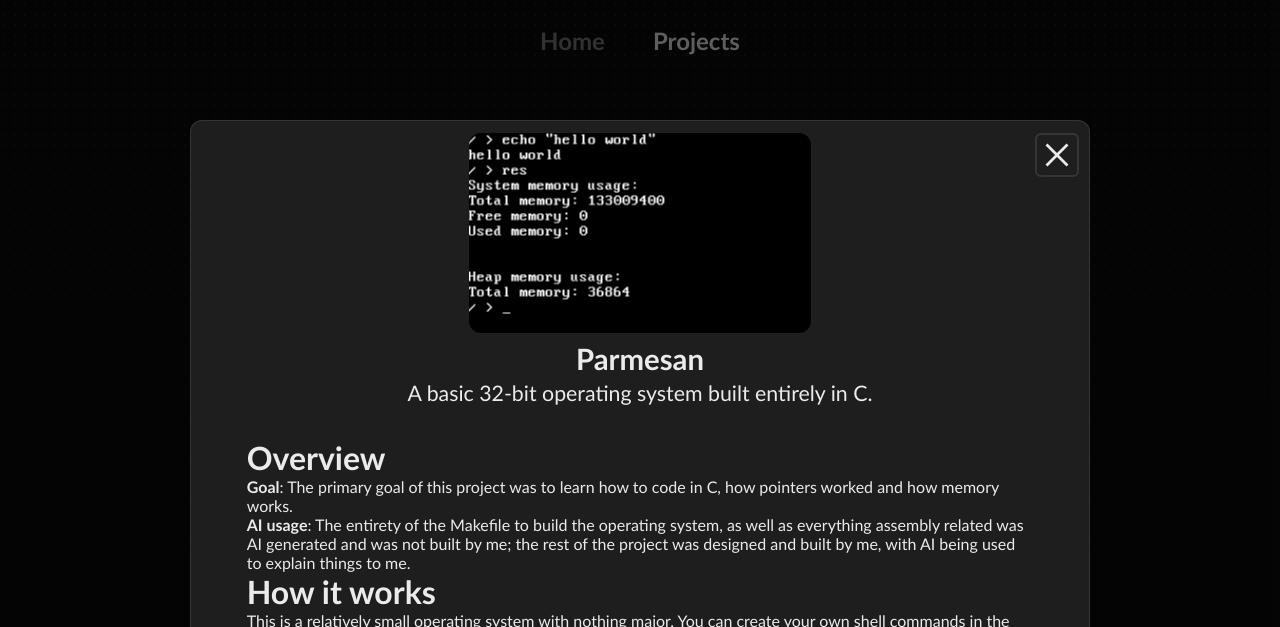
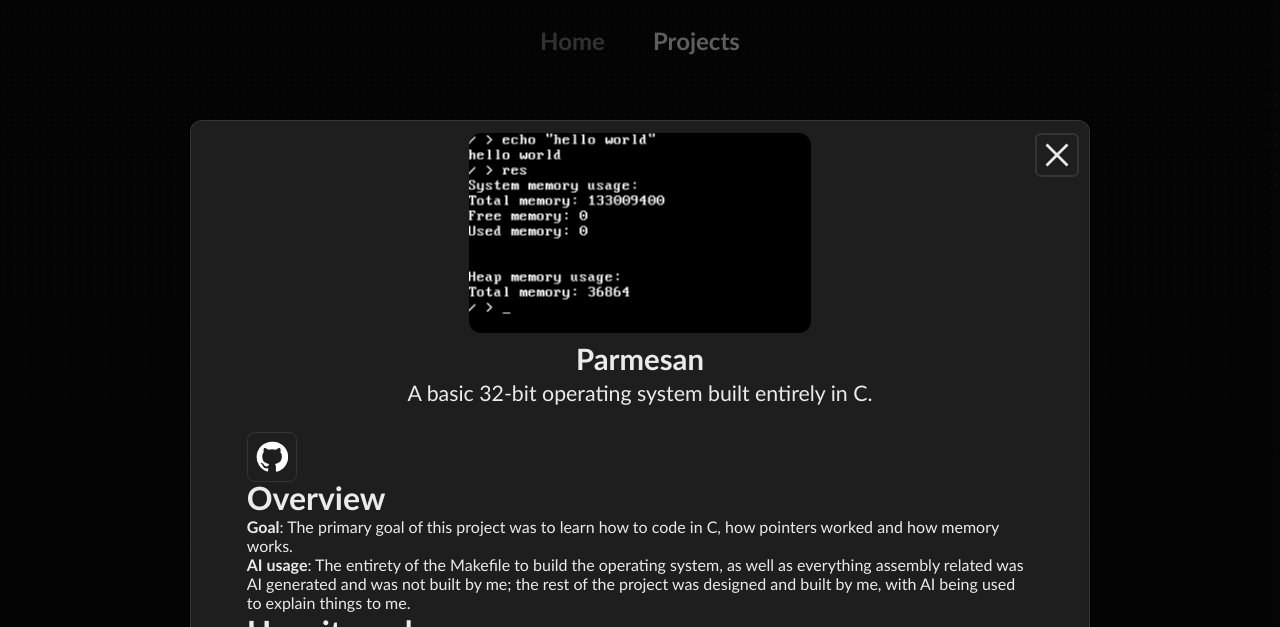
Before and after one commit to Nebulations/nebu.me-v2, an Astro site: page /projects in a window 1280 px wide. Both pictures are taken after a click on the element 640 px from the left and 365 px from the top of the page. Shown: the top 627 px of the page. Built offline with nearby package versions, Linux system fonts and the light colour scheme; Astro itself is replaced by a stand-in of ours.

Commit message:
add: links to projects

```diff
--- a/src/components/Project.astro
+++ b/src/components/Project.astro
@@ -1,5 +1,5 @@
 ---
-const { title, desc, preview } = Astro.props
+const { title, desc, preview, links } = Astro.props.data
 ---
 
 <div class="project">
@@ -18,6 +18,23 @@ const { title, desc, preview } = Astro.props
             </div>
             <h1 class="title">{title}</h1>
             <p class="inner description">{desc}</p>
+            <div class="links">
+                {links.github && (
+                    <a href={links.download} target="_blank" title="View source code">
+                        <svg viewBox="0 0 24 24" height="32px" width="32px" aria-hidden="true">
+                            <path d="M12 .5a11.5 11.5 0 0 0-3.64 22.41c.58.1.79-.25.79-.56v-2c-3.2.7-3.87-1.37-3.87-1.37-.52-1.33-1.28-1.69-1.28-1.69-1.04-.71.08-.7.08-.7 1.16.08 1.77 1.19 1.77 1.19 1.03 1.76 2.7 1.25 3.36.96.1-.75.4-1.25.73-1.54-2.55-.29-5.24-1.28-5.24-5.69 0-1.26.45-2.28 1.19-3.09-.12-.29-.52-1.46.11-3.05 0 0 .97-.31 3.17 1.18a11 11 0 0 1 5.77 0c2.2-1.49 3.17-1.18 3.17-1.18.63 1.59.23 2.76.11 3.05.74.81 1.19 1.83 1.19 3.09 0 4.42-2.7 5.4-5.27 5.68.41.36.78 1.06.78 2.14v3.17c0 .31.21.67.8.56A11.5 11.5 0 0 0 12 .5z" />
+                        </svg>
+                    </a>
+                )}
+                {links.download && (
+                    <a href={links.download} target="_blank" title="Download">
+                        <svg xmlns="http://www.w3.org/2000/svg" height="32px" width="32px" viewBox="0 0 32 32" aria-hidden="true">
+                            <path d="M14 3h4v12h5l-7 8-7-8h5z"/>
+                            <path d="M5 26h22v3H5z"/>
+                        </svg>
+                    </a>
+                )}
+            </div>
             <div class="project-showcase-text">
                 <slot />
             </div>
@@ -184,6 +201,30 @@ const { title, desc, preview } = Astro.props
         padding-bottom: 16px;
     }
 
+    .links {
+        height: 40px;
+        width: 90%;
+        margin: auto;
+        display: flex;
+        justify-content: left;
+        align-items: center;
+        gap: 1rem;
+    }
+
+    .links svg {
+        height: 32px;
+        width: 32px;
+        border-radius: 8px;
+        border: 1px solid rgb(255, 255, 255, 0.1);
+        fill: #fff;
+        padding: 8px;
+        transition: ease-in-out 0.2s;
+    }
+
+    .links svg:hover {
+        background: rgb(25, 25, 25);
+    }
+
     .project-showcase-text {
         margin: auto;
         width: 90%;
@@ -208,7 +249,7 @@ const { title, desc, preview } = Astro.props
 
         code {
             color: #ff7ac6;
-            background: rgb(255 122 198 / 0.1);
+            background: rgb(255, 122, 198, 0.1);
             border: 0;
             padding: 0.1em 0.4em;
             border-radius: 6px;
--- a/src/pages/projects.astro
+++ b/src/pages/projects.astro
@@ -15,11 +15,8 @@ const projects = Object.values(import.meta.glob("../projects/*.md", { eager: tru
 			}
 
 			return (
-				<Project
-					title={project.frontmatter.title}
-					desc={project.frontmatter.desc}
-					preview={project.frontmatter.preview}>
-						<project.Content />
+				<Project data={project.frontmatter}>
+					<project.Content />
 				</Project>
 			)
 		})}
--- a/src/projects/2_sapphire.md
+++ b/src/projects/2_sapphire.md
@@ -5,7 +5,7 @@ desc: "GUI-based moderation suite for minecraft servers."
 preview: "sapphire.png"
 links: {
     "github": "https://github.com/Nebulations/Sapphire",
-    "install": "https://builtbybit.com/resources/sapphire-gui-driven-moderation-suite.111536"
+    "download": "https://builtbybit.com/resources/sapphire-gui-driven-moderation-suite.111536"
 }
 ---
 
```
